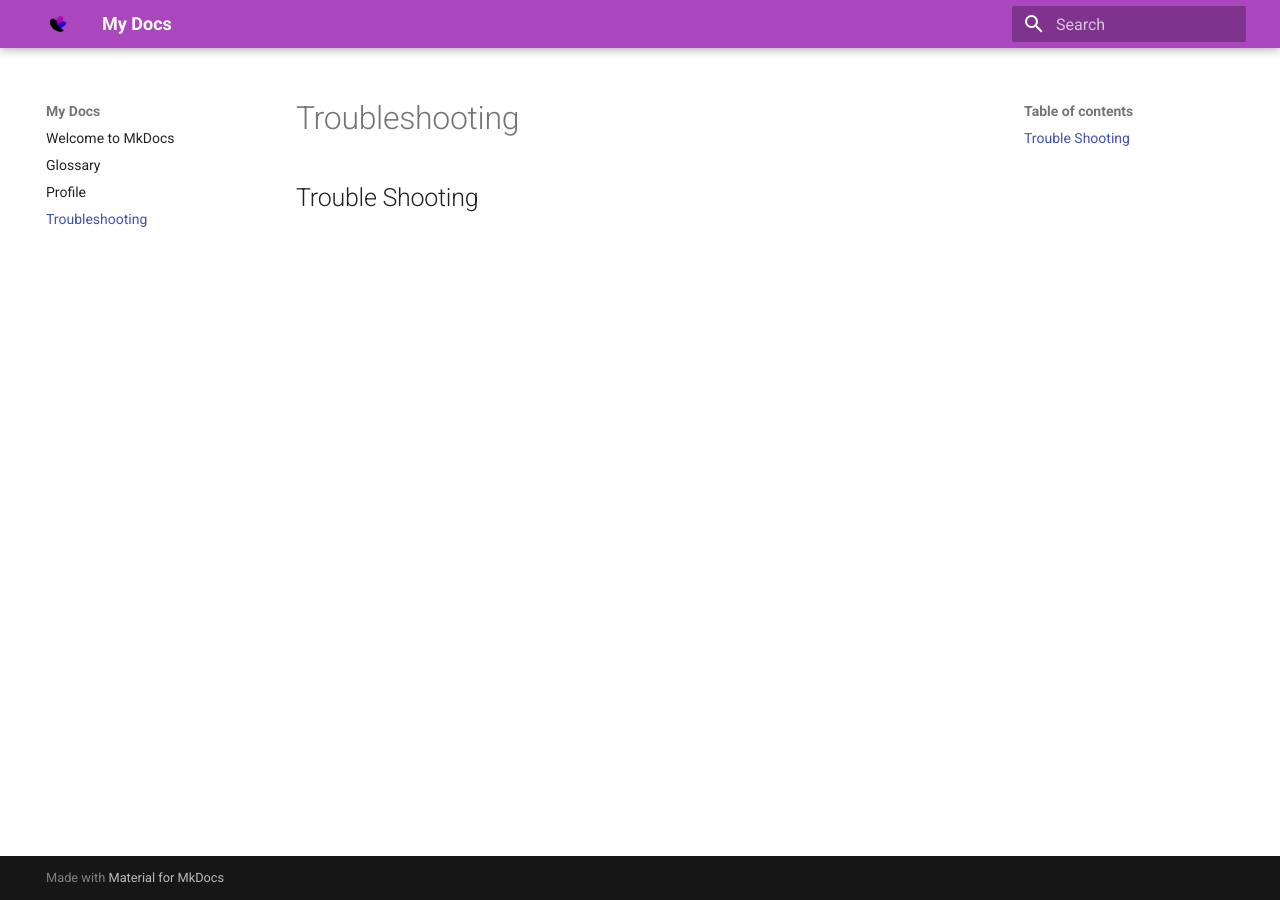
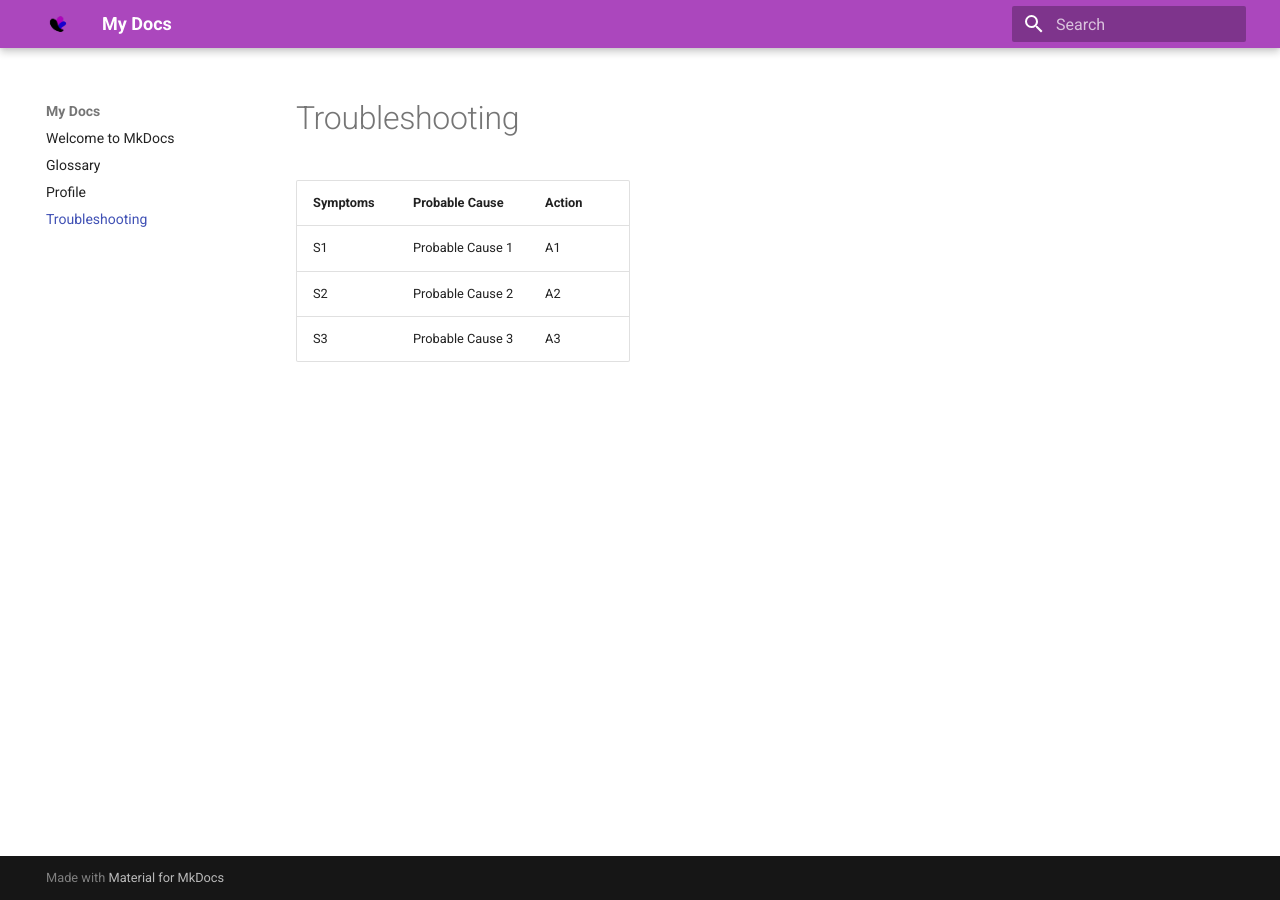
Before and after one commit to whatinthepeta/IncognitonDocumentation, an MkDocs documentation site: the page built from docs/troubleshooting.md, in a window 1280 px wide. Built offline with MkDocs 1.6.1 and Material for MkDocs 9.7.7, drawn with Linux system fonts in a browser that asks for light colours.

Commit message:
Add tabel placeholders

```diff
--- a/docs/troubleshooting.md
+++ b/docs/troubleshooting.md
@@ -1 +1,6 @@
-## Trouble Shooting
+
+| Symptoms | Probable Cause   | Action |
+| -------- | ---------------- | ------ |
+| S1       | Probable Cause 1 | A1     |
+| S2       | Probable Cause 2 | A2     |
+| S3       | Probable Cause 3 | A3     |
```
Also changed, not shown: docs/glossary.md (+5 -1 lines).
